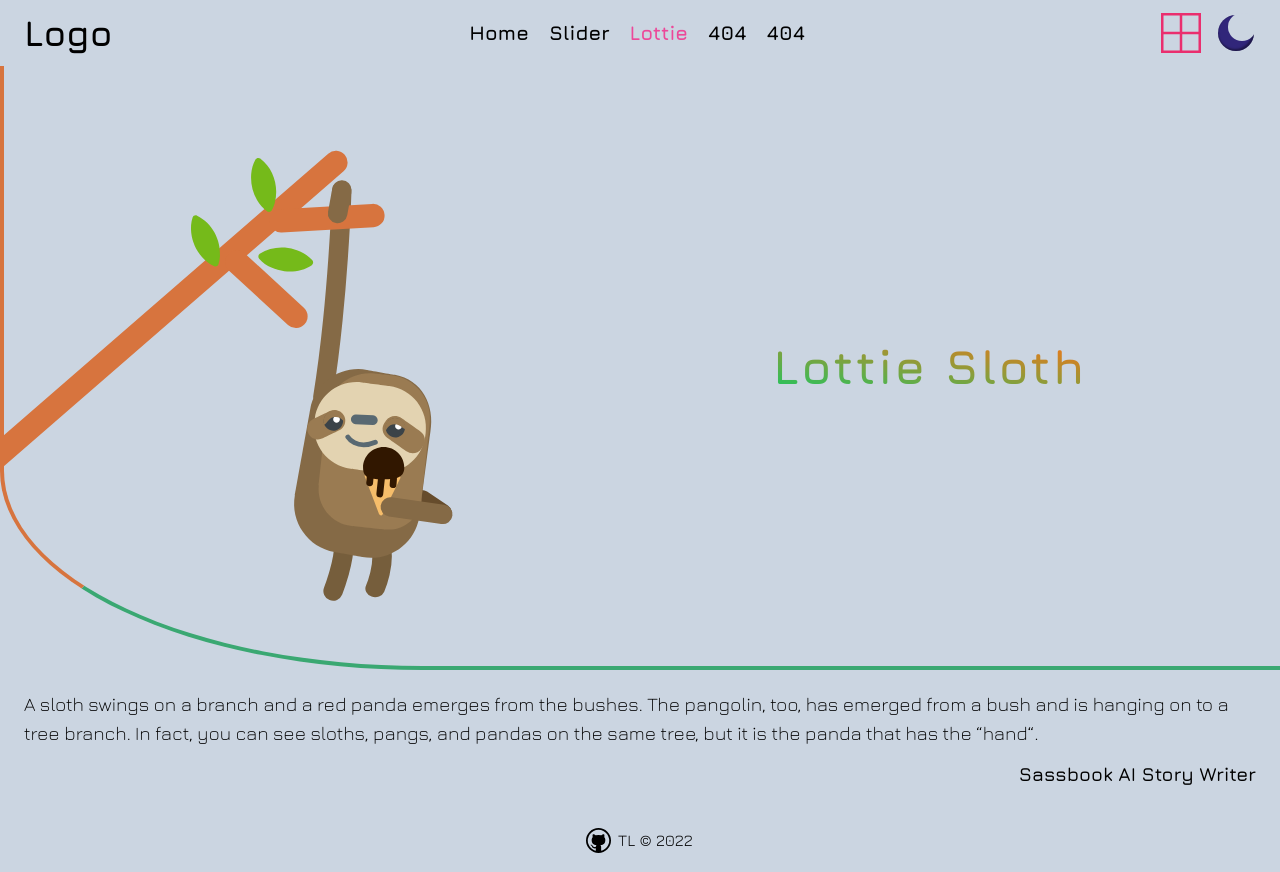
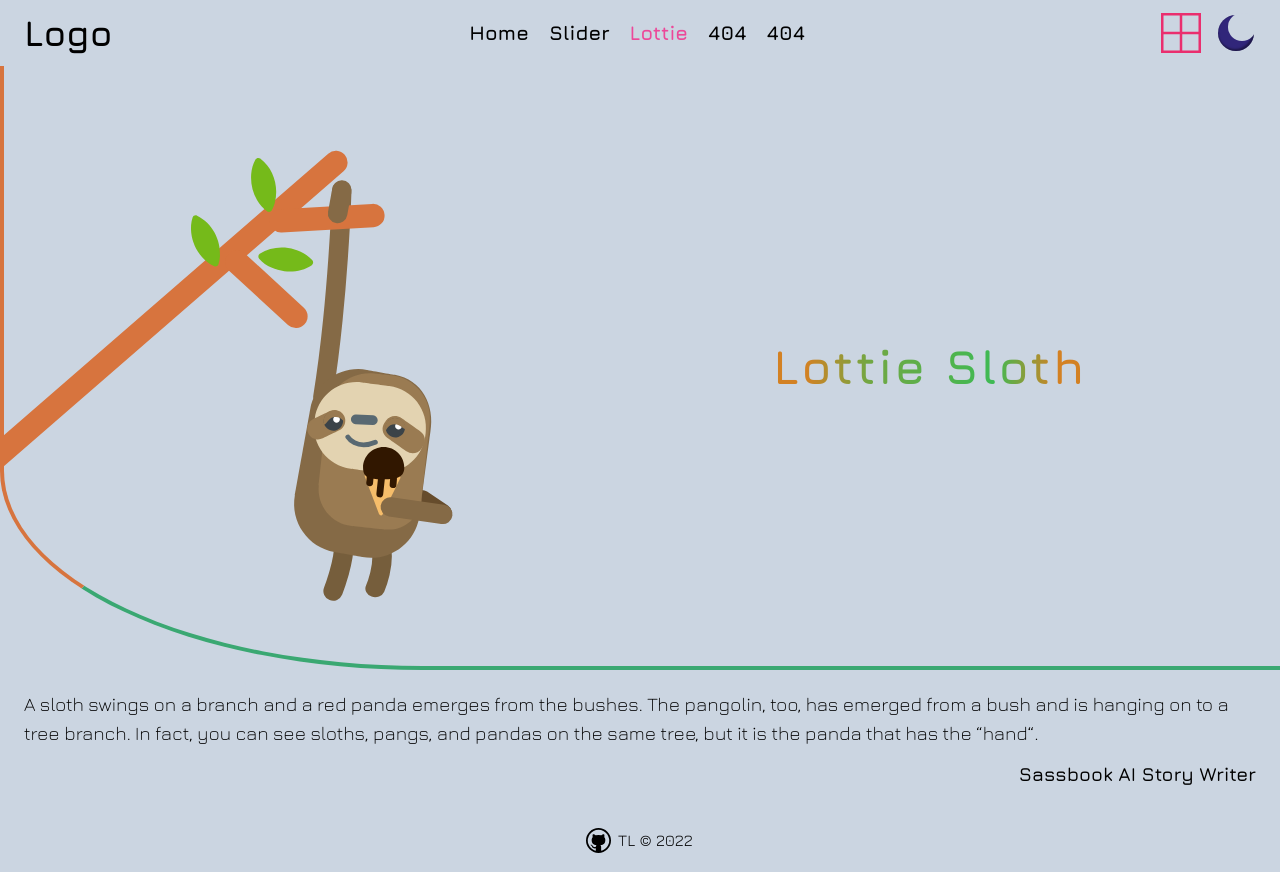
Before and after one commit to LTeemu/Thesis, a Next.js app: page /lotties in a window 1280 px wide. Built offline with nearby package versions, Linux system fonts and the light colour scheme.

Commit message:
Text gradient animation

```diff
--- a/pages/lotties.js
+++ b/pages/lotties.js
@@ -25,7 +25,7 @@ const Lotties = () => {
           <div className='flex max-h-[600px] relative'>
             <div ref={lottieRef} className='w-[50vw] max-w-[600px] aspect-square'></div>
             <h1 className='flex m-auto text-3xl font-extrabold tracking-wider text-transparent md:text-5xl sm:text-4xl'>
-              <a href='https://lottiefiles.com/108020-enjoying-sloth' alt="Lottie Sloth" target={'_blank'} rel="noreferrer" className='bg-clip-text from-green-500 to-orange-500 bg-gradient-to-tr'>Lottie Sloth</a>
+              <a href='https://lottiefiles.com/108020-enjoying-sloth' alt="Lottie Sloth" target={'_blank'} rel="noreferrer" className='gradientBG'>Lottie Sloth</a>
             </h1>
           </div>
         </div>
--- a/styles/globals.css
+++ b/styles/globals.css
@@ -163,4 +163,32 @@ svg {
             filter: blur(0.5px);
   }
 }
+
+.gradientBG {
+  -webkit-animation: gradientAnim 5s linear infinite;
+          animation: gradientAnim 5s linear infinite;
+  background: -webkit-gradient(linear, left top, right top, color-stop(10%, #d38123), color-stop(20%, #72a743), color-stop(40%, #3eba54), color-stop(50%, #d38123), color-stop(60%, #d38123), color-stop(70%, #72a743), color-stop(90%, #3eba54), to(#d38123));
+  background: linear-gradient(90deg, #d38123 10%, #72a743 20%, #3eba54 40%, #d38123 50%, #d38123 60%, #72a743 70%, #3eba54 90%, #d38123 100%);
+  background-size: 200%;
+  background-repeat: no-repeat;
+  background-clip: text;
+}
+
+@-webkit-keyframes gradientAnim {
+  from {
+    background-position: 0% center;
+  }
+  to {
+    background-position: 100% center;
+  }
+}
+
+@keyframes gradientAnim {
+  from {
+    background-position: 0% center;
+  }
+  to {
+    background-position: 100% center;
+  }
+}
 /*# sourceMappingURL=globals.css.map */
--- a/styles/globals.scss
+++ b/styles/globals.scss
@@ -132,3 +132,21 @@ svg {
     filter: blur(0.5px);
   }
 }
+
+.gradientBG {
+  animation: gradientAnim 5s linear infinite;
+  background: linear-gradient(90deg, #d38123 10%, #72a743 20%, #3eba54 40%, #d38123 50%, #d38123 60%, #72a743 70%, #3eba54 90%, #d38123 100%);
+  background-size: 200%;
+  background-repeat: no-repeat;
+  background-clip: text;
+}
+
+@keyframes gradientAnim {
+  from {
+    background-position: 0% center;
+  }
+
+  to {
+    background-position: 100% center;
+  }
+}
```
Also changed, not shown: 1 other file (tests, documents, lock files or other folders).
